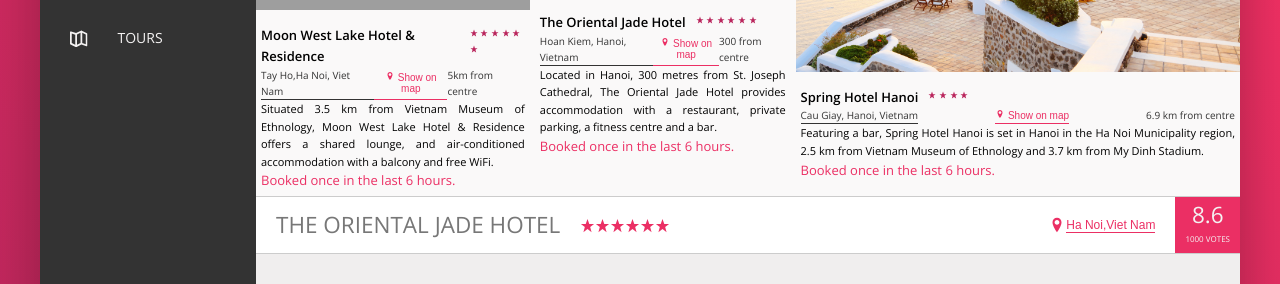
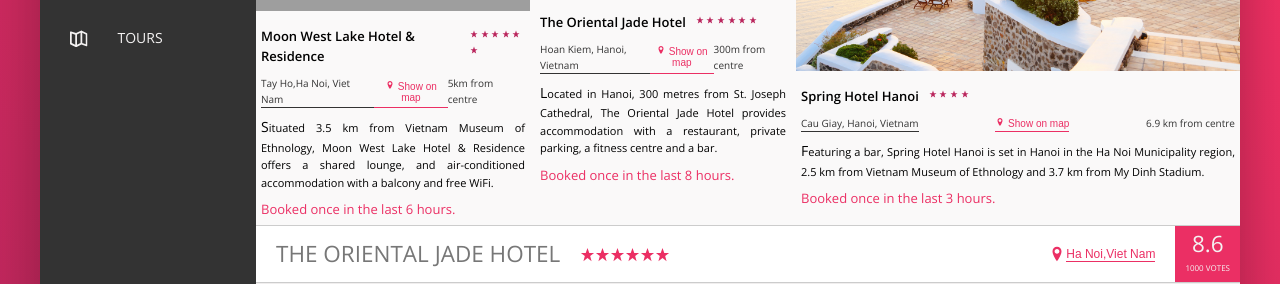
Before and after one commit to Hubert2047/trillo, a website: page index.html in a window 1280 px wide. Shown: the part 335-619 px from the top of the page. Drawn offline with nearby package versions, Linux system fonts and the light colour scheme; grey boxes are pictures that could not be loaded.

Commit message:
final part

```diff
--- a/index.html
+++ b/index.html
@@ -164,7 +164,7 @@
                                         </svg>
                                         Show on map
                                     </button>
-                                    <div class="gallery__distance">300 from centre</div>
+                                    <div class="gallery__distance">300m from centre</div>
                                 </div>
                                 <p class="gallery__discription">Located in Hanoi, 300 metres from St. Joseph Cathedral,
                                     The
@@ -172,7 +172,7 @@
                                     fitness
                                     centre and a bar.</p>
                             </figcaption>
-                            <div class="gallery__booked">Booked once in the last 6 hours.</div>
+                            <div class="gallery__booked">Booked once in the last 8 hours.</div>
                         </div>
                     </figure>
                     <figure class="gallery__item">
@@ -212,7 +212,7 @@
                                     My
                                     Dinh Stadium.</p>
                             </figcaption>
-                            <div class="gallery__booked">Booked once in the last 6 hours.</div>
+                            <div class="gallery__booked">Booked once in the last 3 hours.</div>
                         </div>
                     </figure>
                 </div>
--- a/sass/_layout.scss
+++ b/sass/_layout.scss
@@ -53,7 +53,7 @@
     display         : flex;
     padding         : 3rem;
     font-size       : 1.4rem;
-    color           : var(--color-grey-dark-2);
+    color           : var(--color-grey-dark-1);
     font-weight     : 300;
     background-color: var(--color-grey-light-3);
 
--- a/sass/components.scss
+++ b/sass/components.scss
@@ -333,21 +333,26 @@
         width        : 100%;
         display      : block;
         margin-bottom: 1rem;
+        &:hover {
+            animation: gallery-photo-animated 1.5s;
+        }
     }
 
     &__information {
-        display       : flex;
-        flex-direction: column;
+        display        : flex;
+        flex-direction : column;
         justify-content: space-between;
-        padding: .5rem;
+        padding        : .5rem;
     }
 
 
     &__heading {
         display: flex;
-        @media only screen and (max-width:$bp-medium){
-            flex-direction: column;
+
+        @media only screen and (max-width:$bp-medium) {
+            flex-direction : column;
             justify-content: start;
+
             &>* {
                 margin-right: auto;
             }
@@ -368,14 +373,22 @@
         }
     }
 
+    &__caption {
+        &>* {
+            margin-bottom: .8rem;
+        }
+    }
+
     &__direction {
         display        : flex;
         justify-content: space-between;
         font-size      : 1rem;
         color          : var(--color-grey-dark-1);
-        @media only screen and (max-width:$bp-medium){
-            flex-direction: column;
+
+        @media only screen and (max-width:$bp-medium) {
+            flex-direction : column;
             justify-content: start;
+
             &>* {
                 margin-right: auto;
             }
@@ -409,10 +422,16 @@
     &__discription {
         font-size : 1.1rem;
         text-align: justify;
-        @media only screen and (max-width:$bp-medium){
+
+        &::first-letter {
+            font-size: 1.4rem;
+        }
+
+        @media only screen and (max-width:$bp-medium) {
             font-size: 1rem;
         }
-        @media only screen and (max-width:$bp-very-small){
+
+        @media only screen and (max-width:$bp-very-small) {
             font-size: .8rem;
         }
     }
@@ -421,12 +440,28 @@
         font-size : 1.3rem;
         color     : var(--color-primary);
         margin-top: auto;
-        @media only screen and (max-width:$bp-medium){
+
+        @media only screen and (max-width:$bp-medium) {
             font-size: 1.1rem;
         }
-        @media only screen and (max-width:$bp-very-small){
+
+        @media only screen and (max-width:$bp-very-small) {
             font-size: 1rem;
         }
+    }
+}
+
+@keyframes gallery-photo-animated {
+    0% {
+        transform: scale(1);
+    }
+
+    50% {
+        transform: scale(1.04);
+    }
+
+    100% {
+        transform: scale(1);
     }
 }
 
```
Also changed, not shown: css/style.css.
